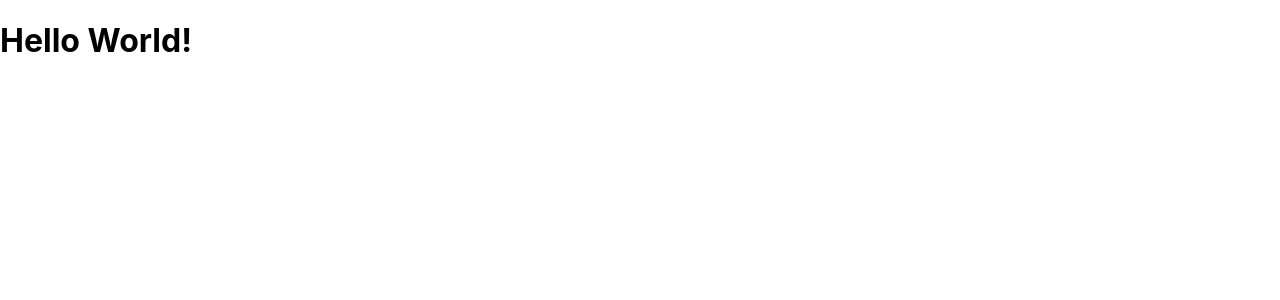
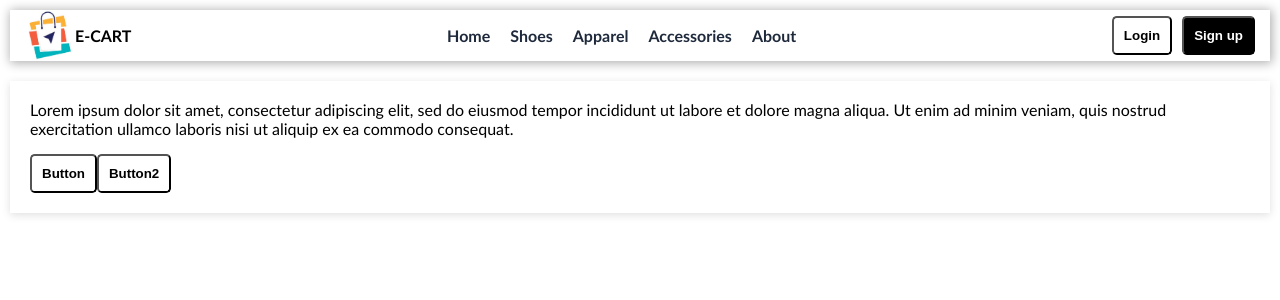
Before and after one commit to PathumN99/Retail-App, a React (Create React App) app in the folder retail-app-client/: page / in a window 1280 px wide. Shown: the top 300 px of the page. Built offline with nearby package versions, Linux system fonts and the light colour scheme.

Commit message:
Nav bar implmentation

```diff
--- a/retail-app-client/package.json
+++ b/retail-app-client/package.json
@@ -8,6 +8,7 @@
     "@testing-library/user-event": "^13.5.0",
     "react": "^18.2.0",
     "react-dom": "^18.2.0",
+    "react-router-dom": "^6.14.2",
     "react-scripts": "5.0.1",
     "web-vitals": "^2.1.4"
   },
--- a/retail-app-client/src/App.js
+++ b/retail-app-client/src/App.js
@@ -1,9 +1,25 @@
-
+import React from "react";
+import { Route, Routes } from "react-router-dom";
+import HomePage from "./components/modules/HomePage";
+import Shoes from "./components/modules/Shoes";
+import Navbar from "./components/ui-components/Navbar";
+import AppCSS from "./style/App.module.css";
 
 function App() {
   return (
-    <div className="App">
-      <h1>Hello World!</h1>
+    <div className={AppCSS.pardiv}>
+      <Navbar />
+      <div className={AppCSS.bgdiv}>
+        <Routes>
+          <Route path='/' element={<HomePage />}></Route>
+          <Route path='/shoes' element={<Shoes />}></Route>
+          {/* <Route path='/forecasting' element={<Forecasting />}></Route>
+        <Route path='/inflation' element={<InflationData />}></Route>
+        <Route path='/add-analysis' element={<Analaysis />}></Route>
+        <Route path='/view-analysis' element={<Dataview />}></Route>
+        <Route path='/about' element={<About />}></Route> */}
+        </Routes>
+      </div>
     </div>
   );
 }
--- /dev/null
+++ b/retail-app-client/src/components/modules/HomePage.js
@@ -0,0 +1,14 @@
+import HomeCSS from "../../style/Home.module.css"
+
+export default function HomePage() {
+    return (
+        <div>
+            <p>Lorem ipsum dolor sit amet, consectetur adipiscing elit,
+                sed do eiusmod tempor incididunt ut labore et dolore magna aliqua.
+                Ut enim ad minim veniam, quis nostrud exercitation ullamco laboris nisi ut
+                aliquip ex ea commodo consequat.</p>
+            <button className={HomeCSS.button}>Button</button>
+            <button className={HomeCSS.button}>Button2</button>
+        </div>
+    )
+}
--- /dev/null
+++ b/retail-app-client/src/components/modules/Shoes.js
@@ -0,0 +1,13 @@
+import ShoeCSS from "../../style/Shoe.module.css"
+
+export default function Shoes() {
+    return (
+        <div>
+            <p>Lorem ipsum dolor sit amet, consectetur adipiscing elit,
+                sed do eiusmod tempor incididunt ut labore et dolore magna aliqua.
+                Ut enim ad minim veniam, quis nostrud exercitation ullamco laboris nisi ut
+                aliquip ex ea commodo consequat.</p>
+            <button className={ShoeCSS.button}>Button</button>
+        </div>
+    )
+}
--- /dev/null
+++ b/retail-app-client/src/components/ui-components/Navbar.js
@@ -0,0 +1,41 @@
+import NavbarCSS from "../../style/Navbar.module.css"
+import { Link } from "react-router-dom";
+import logo from '../../Resources/ecartlogo1.jpg';
+
+export default function Navbar() {
+    return (
+        <nav className={NavbarCSS.nav}>
+            <div className={NavbarCSS.logo}>
+                <Link to="/">
+                    <img src={logo} alt="Logo" />
+                    <p>E-CART</p>
+                </Link>
+            </div>
+
+            <div className={NavbarCSS.navdiv}>
+                <div className={NavbarCSS.childnavdivs}>
+                    <Link to="/">Home</Link>
+                </div>
+                <div className={NavbarCSS.childnavdivs}>
+                    <Link to="/Shoes">Shoes</Link>
+                </div>
+                <div className={NavbarCSS.childnavdivs}>
+                    <Link to="/Shoes">Apparel</Link>
+                </div>
+                <div className={NavbarCSS.childnavdivs}>
+                    <Link to="/Shoes">Accessories</Link>
+                </div>
+                <div className={NavbarCSS.childnavdivs}>
+                    <Link to="/Shoes">About</Link>
+                </div>
+            </div>
+
+            <div>
+                <button className={NavbarCSS.logbtn}>Login</button>
+                <button className={NavbarCSS.signbtn}>Sign up</button>
+            </div>
+
+
+        </nav>
+    )
+}
--- a/retail-app-client/src/index.js
+++ b/retail-app-client/src/index.js
@@ -3,11 +3,14 @@ import ReactDOM from 'react-dom/client';
 import './index.css';
 import App from './App';
 import reportWebVitals from './reportWebVitals';
+import { BrowserRouter } from 'react-router-dom';
 
 const root = ReactDOM.createRoot(document.getElementById('root'));
 root.render(
   <React.StrictMode>
-    <App />
+    <BrowserRouter>
+      <App />
+    </BrowserRouter>
   </React.StrictMode>
 );
 
--- /dev/null
+++ b/retail-app-client/src/style/App.module.css
@@ -0,0 +1,12 @@
+.pardiv {
+    font-family: "Trebuchet MS";
+}
+
+.bgdiv {
+    margin: 20px 10px;
+    padding-top: 3px;
+    padding-left: 20px;
+    padding-bottom: 20px;
+    padding-right: 20px;
+    box-shadow: rgba(99, 99, 99, 0.2) 0px 2px 8px 0px;
+}
--- /dev/null
+++ b/retail-app-client/src/style/Home.module.css
@@ -0,0 +1,15 @@
+.button {
+    text-decoration: none;
+    background-color: white;
+    color: black;
+    cursor: pointer;
+    font-weight: 600;
+    transition: all .1s cubic-bezier(.4, 0, .2, 1);
+    padding: 10px 10px;
+    border-radius: 0.3rem;
+}
+
+.button:hover {
+    background-color: #1e293b;
+    color: #fff;
+}
--- /dev/null
+++ b/retail-app-client/src/style/Navbar.module.css
@@ -0,0 +1,87 @@
+.nav {
+    display: flex;
+    align-items: center;
+    justify-content: space-between;
+    background-color: white;
+    margin: 10px;
+    padding: 0px 15px;
+    box-shadow: 1px 1px 10px 1px rgb(173, 173, 173);
+    text-decoration: none;
+}
+
+.logo img {
+    position: relative;
+    width: 50px;
+    height: 50px;
+}
+
+.logo a {
+    text-decoration: none;
+    font-family: "Trebuchet MS";
+    color: #000000;
+    display: flex;
+    font-weight: 600;
+}
+
+.navdiv {
+    display: inline-block;
+    position: relative;
+}
+
+.childnavdivs {
+    font-family: "Trebuchet MS", "Basier circle", -apple-system, system-ui, "Segoe UI", Roboto, "Helvetica Neue", Arial, "Noto Sans", sans-serif, "Apple Color Emoji", "Segoe UI Emoji", "Segoe UI Symbol", "Noto Color Emoji";
+    text-align: center;
+    display: inline-block;
+    padding: 10px 10px;
+    border-radius: 1rem;
+    background-color: white;
+}
+
+.childnavdivs a {
+    text-decoration: none;
+    color: #1e293b;
+    cursor: pointer;
+    font-weight: 600;
+    transition: all .1s cubic-bezier(.4, 0, .2, 1);
+}
+
+.childnavdivs:hover {
+    background-color: rgb(119, 119, 119);
+}
+
+.childnavdivs:hover a {
+    color: white;
+}
+
+.logbtn {
+    text-decoration: none;
+    background-color: white;
+    color: black;
+    cursor: pointer;
+    font-weight: 600;
+    transition: all .1s cubic-bezier(.4, 0, .2, 1);
+    padding: 10px 10px;
+    border-radius: 0.3rem;
+}
+
+.logbtn:hover {
+    background-color: #1e293b;
+    color: #fff;
+}
+
+.signbtn {
+    margin-left: 10px;
+    text-decoration: none;
+    background-color: black;
+    color: white;
+    cursor: pointer;
+    font-weight: 600;
+    transition: all .1s cubic-bezier(.4, 0, .2, 1);
+    padding: 10px 10px;
+    border-radius: 0.3rem;
+}
+
+.signbtn:hover {
+    background-color: white;
+    color: black;
+}
--- /dev/null
+++ b/retail-app-client/src/style/Shoe.module.css
@@ -0,0 +1,19 @@
+.button {
+    background-color: green;
+}
+
+.button {
+    text-decoration: none;
+    background-color: white;
+    color: black;
+    cursor: pointer;
+    font-weight: 600;
+    transition: all .1s cubic-bezier(.4, 0, .2, 1);
+    padding: 10px 10px;
+    border-radius: 0.3rem;
+}
+
+.button:hover {
+    background-color: #1e293b;
+    color: #fff;
+}
```
Also changed, not shown: retail-app-client/Requirements.txt, retail-app-client/src/Resources/ecartlogo1.jpg (added), 1 other file (tests, documents, lock files or other folders).
